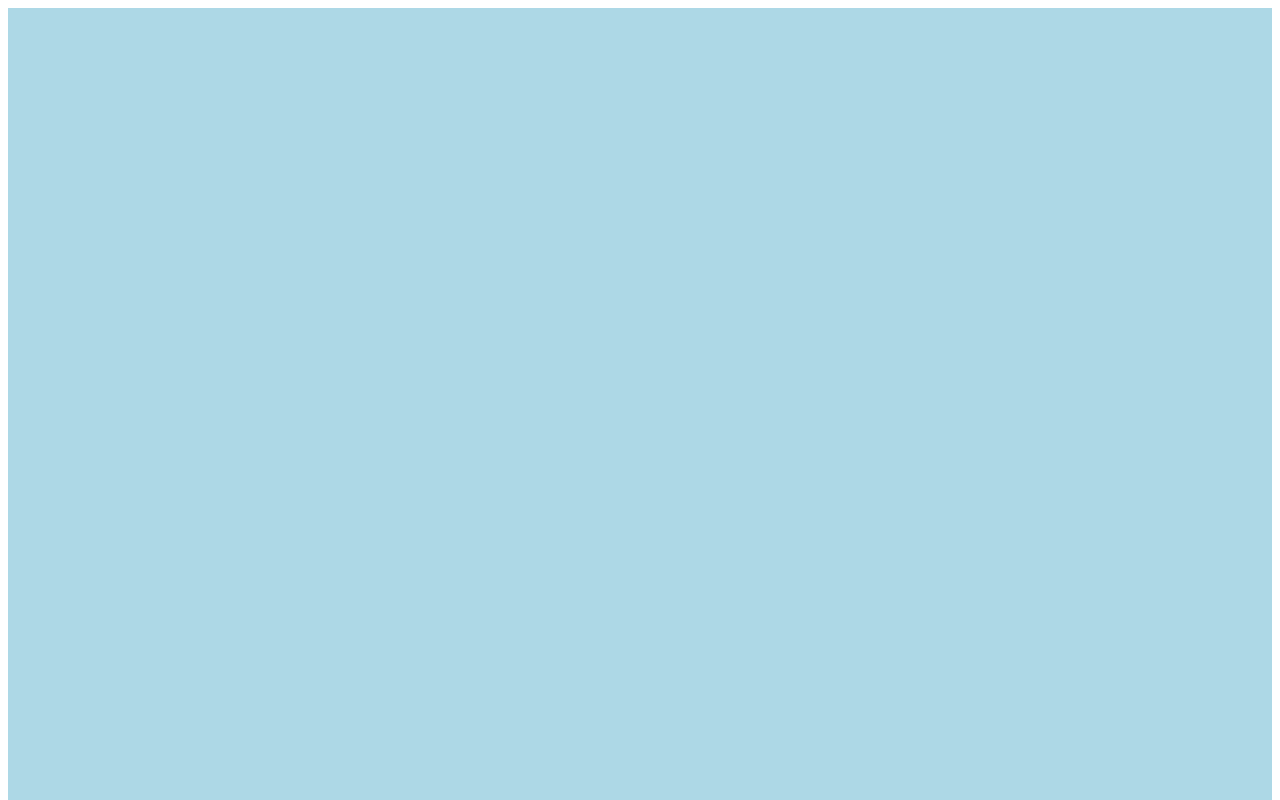
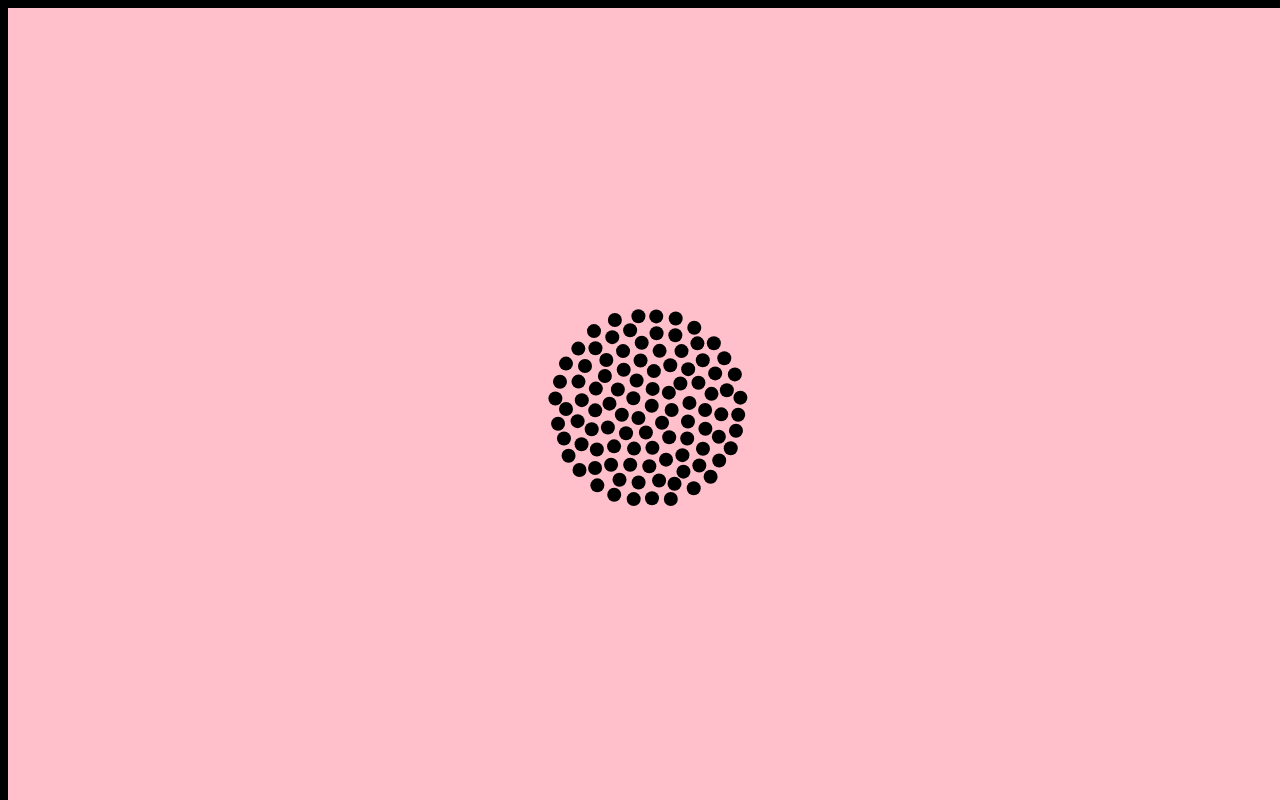
Before and after one commit to BryceDouglasJames/PSO, a website: page index.html in a window 1280 px wide. Shown: the top 800 px of the page. Drawn offline with nearby package versions, Linux system fonts and the light colour scheme.

Commit message:
Rendered points and enabled simulator

```diff
--- a/index.html
+++ b/index.html
@@ -4,11 +4,12 @@
         <meta charset = "utf-8">
         <style src = "style.css"></style>
         <title>Bryce PSO</title>
+        <style>html{background-color: black;}</style>
     </head>
     <body>
         <div>
-            <svg viewBox="0 0 300 300"
-            preserveAspectRatio="xMidYMin slice"></svg>
+            <!--<svg viewBox="0 0 300 300">-->
+            <svg></svg>
         </div>
 
         <script src = "https://d3js.org/d3.v4.min.js"></script>
--- a/public/svg.js
+++ b/public/svg.js
@@ -1,38 +1,86 @@
+ let random_data = []
+ width = window.innerWidth
+ height = window.innerHeight
+
+ function generate_Random_points(){
+     random_data = [];
+     for (let i=0 ; i < 100; i++){
+          random_data.push({
+               id: i,
+               x: Math.floor(Math.random() * width),
+               y: Math.floor(Math.random() * height)
+          });
+     }
+ }
+generate_Random_points()
+
  //initalize d3 svg
- var svg = d3.select("svg"),
- width = +svg.attr("width"),
- height = +svg.attr("height");
-svg.style("background-color", "lightblue")
+ var svg = d3.select("svg").attr("width", width).attr("height", height);
 svg.style("display", "block")
 svg.style("margin", "auto")
+svg.style("background-color", "pink")
 
-//enable drag functionality
-svg.call(d3.drag()
-     .on("start", dragstarted)
-     .on("drag", dragged)
-     .on("end", dragended));
-svg.append("g")
 
-//enable zoom functionality
-svg.call(d3.zoom()
- .scaleExtent([0.25, 10])
- .on('zoom', handlezoom));
-svg.append("g")
+var simulation = d3.forceSimulation()
+    .force("center", d3.forceCenter(width/2, height/2))
+    .force("charge", d3.forceManyBody())
+    .force("x", d3.forceX(width/2).strength(0.3))
+    .force("y", d3.forceY(height/2).strength(0.3))
+
+var node = svg
+     .append('g')
+     .attr('class', 'nodes')
+     .selectAll('circle')
+     .data(random_data)
+     .enter().append('circle')
+          .attr('r', 7)
+          .call(d3.drag()
+               .on("start", dragstarted)
+               .on("drag", dragged)
+               .on("end", dragended));
+
+simulation.nodes(random_data)
+simulation.on('tick', handletick);
+
 
 //event handlers
-function handlezoom(e){
- console.log("ZOOOM")
- svg.attr('transform', d3.event.transform)
+function handletick(){
+     node.attr('cx', function(d) { return d.x; })
+     node.attr('cy', function(d) { return d.y; })
 }
 
+
 function dragstarted(e){
- console.log("DRAG START")
+     if(!d3.event.active)
+          simulation.alphaTarget(0.2).restart();
+     e.fx = e.x
+     e.fy = e.y
 }
 
 function dragged(e){
- console.log("DRAGGING")
+     e.fx = d3.event.x
+     e.fy = d3.event.y
 }
 
 function dragended(e){
- console.log("DRAG END")
+     if(!d3.event.active)
+          simulation.alphaTarget(0)
+     e.fx = null
+     e.fy = null
 }
+
+/*
+//enable zoom functionality
+svg.call(d3.zoom()
+ .scaleExtent([1, 5])
+ //.translateExtent([[0,0], [width*2,height*2]])
+ .on('zoom', handlezoom));
+svg.append("g")
+function handlezoom(e){
+ console.log(d3.event.transform)
+ var center = d3.mouse(this)
+ newx = center[0] - d3.event.transform.x
+ newy = center[1] - d3.event.transform.y
+ svg.attr('transform', `translate(${newx},${newy}) scale(${d3.event.transform.k})`)
+}
+*/
```
